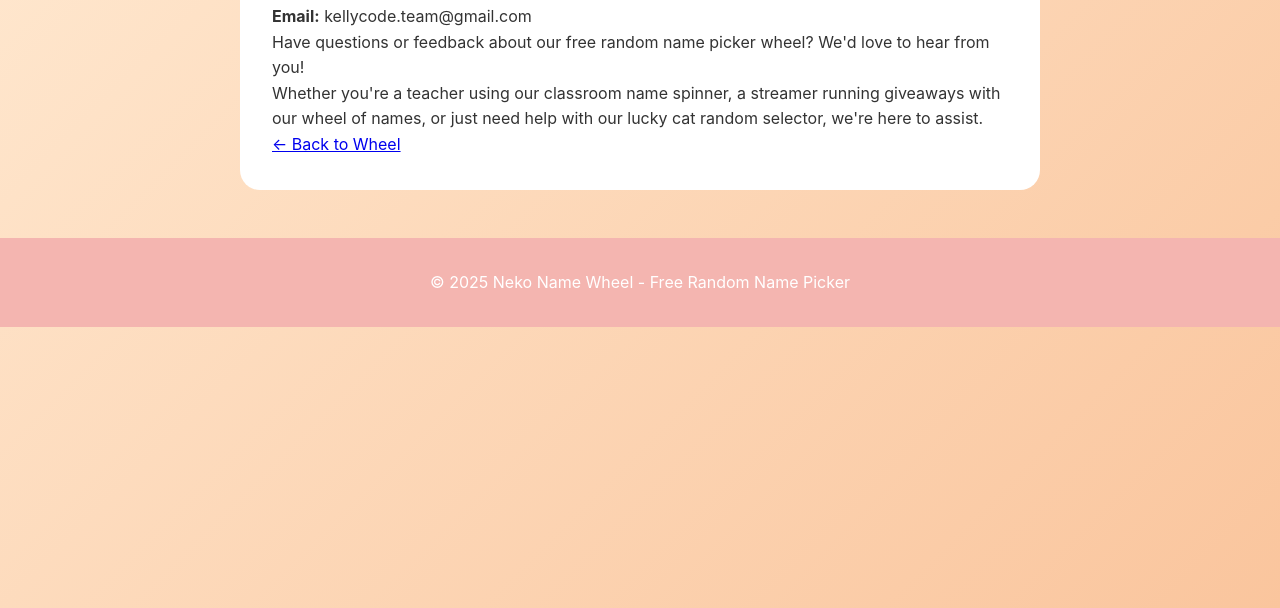
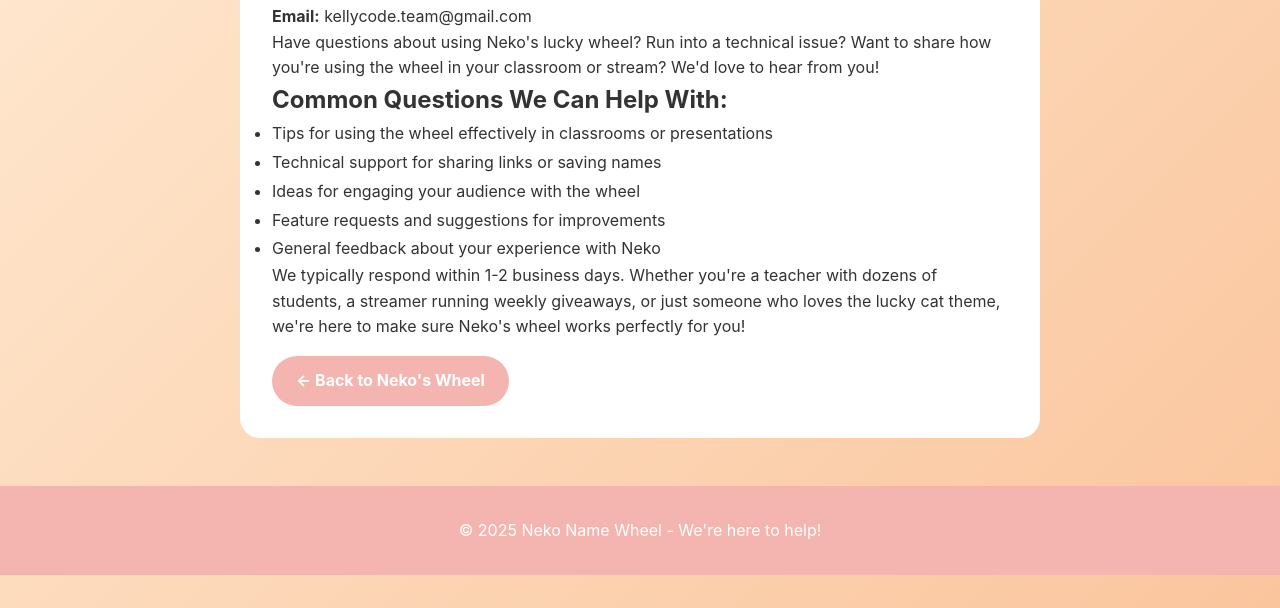
Before and after one commit to KellyCodeTeam/NekoNameWheel, a plain HTML site: page contact.html in a window 1280 px wide. Shown: the part 192-800 px from the top of the page. Drawn offline with Linux system fonts and the light colour scheme.

Commit message:
Update contact.html

```diff
--- a/contact.html
+++ b/contact.html
@@ -3,9 +3,10 @@
 <head>
     <meta charset="UTF-8">
     <meta name="viewport" content="width=device-width, initial-scale=1.0">
-    <title>Contact Us - Neko Name Wheel | Random Name Picker Support</title>
-    <meta name="description" content="Contact Neko Name Wheel for questions about our free random name picker, wheel of names tool, classroom spinner, or giveaway wheel. We're here to help!">
-    <meta name="keywords" content="contact name wheel, random picker support, wheel of names help, classroom spinner contact, name generator support, lucky cat wheel">
+    <title>Contact Neko Name Wheel - Get Help & Share Feedback</title>
+    <meta name="description" content="Need help with Neko's lucky wheel? Have questions about random name selection? We're here to help with classroom use, giveaways, and more!">
+    <meta name="keywords" content="contact support, name picker help, wheel support, random picker questions, classroom help">
+    <link rel="canonical" href="contact.html">
     <link rel="stylesheet" href="styles.css">
 </head>
 <body>
@@ -17,12 +18,23 @@
     <main style="max-width: 800px; margin: 2rem auto; padding: 2rem; background: white; border-radius: 20px;">
         <h1>Contact Us</h1>
         <p><strong>Email:</strong> kellycode.team@gmail.com</p>
-        <p>Have questions or feedback about our free random name picker wheel? We'd love to hear from you!</p>
-        <p>Whether you're a teacher using our classroom name spinner, a streamer running giveaways with our wheel of names, or just need help with our lucky cat random selector, we're here to assist.</p>
-        <a href="index.html">← Back to Wheel</a>
+        <p>Have questions about using Neko's lucky wheel? Run into a technical issue? Want to share how you're using the wheel in your classroom or stream? We'd love to hear from you!</p>
+
+        <h2>Common Questions We Can Help With:</h2>
+        <ul style="line-height: 1.8;">
+            <li>Tips for using the wheel effectively in classrooms or presentations</li>
+            <li>Technical support for sharing links or saving names</li>
+            <li>Ideas for engaging your audience with the wheel</li>
+            <li>Feature requests and suggestions for improvements</li>
+            <li>General feedback about your experience with Neko</li>
+        </ul>
+
+        <p>We typically respond within 1-2 business days. Whether you're a teacher with dozens of students, a streamer running weekly giveaways, or just someone who loves the lucky cat theme, we're here to make sure Neko's wheel works perfectly for you!</p>
+
+        <a href="index.html" style="display: inline-block; margin-top: 1rem; padding: 0.75rem 1.5rem; background: #F4B5B0; color: white; text-decoration: none; border-radius: 25px; font-weight: bold;">← Back to Neko's Wheel</a>
     </main>
     <footer class="site-footer">
-        <p>© 2025 Neko Name Wheel - Free Random Name Picker</p>
+        <p>© 2025 Neko Name Wheel - We're here to help!</p>
     </footer>
 </body>
 </html>
```
